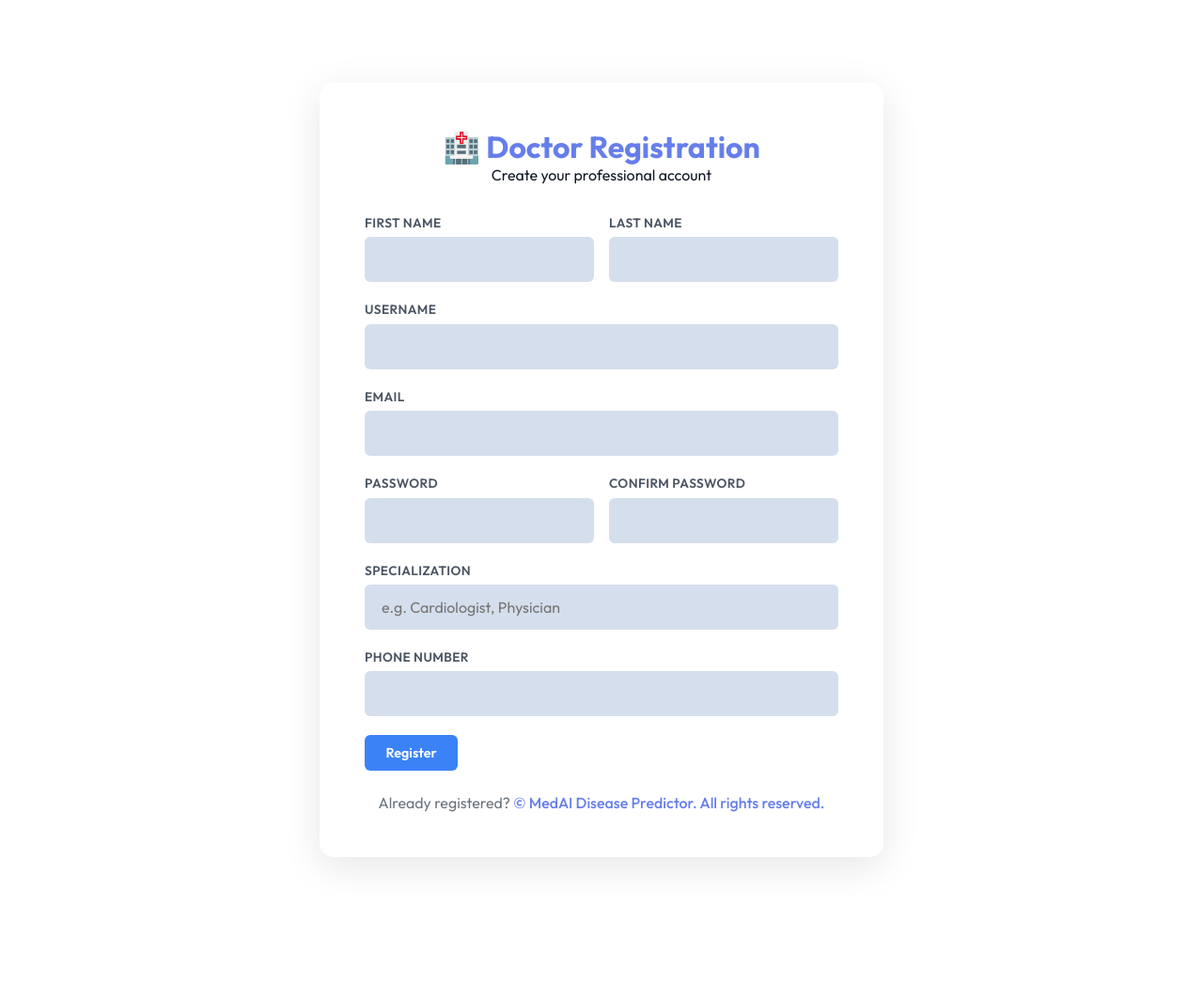
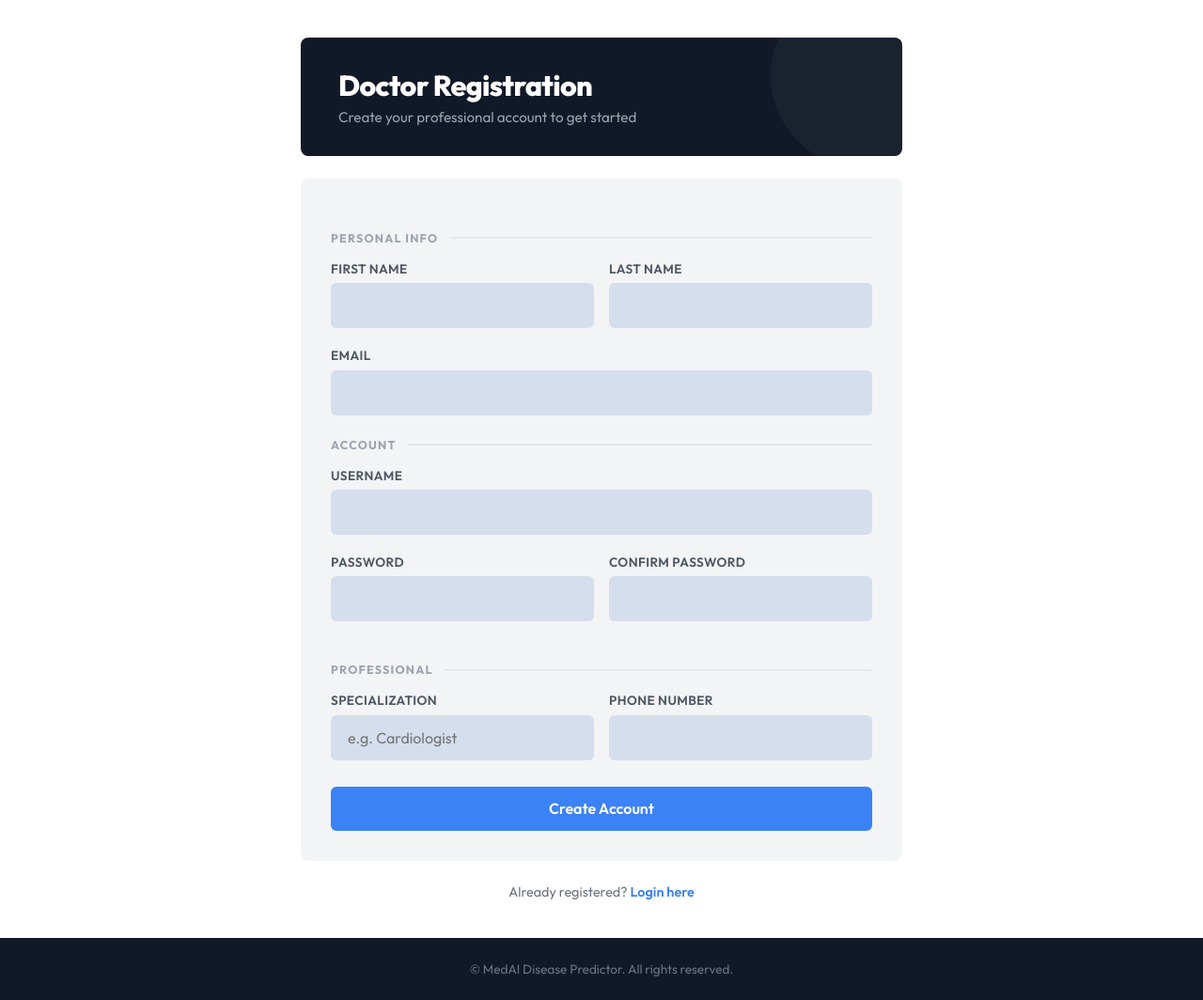
Before and after one commit to jadhavaryan403/AI-Disease-Predictor-using-Symptoms, a Django app: page /register/ in a window 1280 px wide. Shown: the whole page at 94% size. Before the commit the page ends 922 px from the top, so only its background shows below. Run offline with Django 5.2, Linux system fonts and the light colour scheme.

Commit message:
Frontend update

```diff
--- a/backend/prediction/templates/register.html
+++ b/backend/prediction/templates/register.html
@@ -1,65 +1,111 @@
 {% extends 'base.html' %}
 
-{% block title %}Register - AI Disease Predictor{% endblock %}
+{% block title %}Register - MedAI Disease Predictor{% endblock %}
 
 {% block extra_css %}
 <style>
-    .auth-container {
-        max-width: 600px;
-        margin: 3rem auto;
+    .register-wrap {
+        max-width: 640px;
+        margin: 0 auto;
     }
-    .auth-card {
-        background: white;
-        padding: 3rem;
-        border-radius: 15px;
-        box-shadow: 0 10px 40px rgba(0,0,0,0.1);
+
+    .register-header {
+        background: var(--fg);
+        border-radius: 8px;
+        padding: 2rem 2.5rem;
+        margin-bottom: 1.5rem;
+        position: relative;
+        overflow: hidden;
     }
-    .auth-header {
-        text-align: center;
-        margin-bottom: 2rem;
+
+    .register-header::after {
+        content: '';
+        position: absolute;
+        top: -60px; right: -60px;
+        width: 200px; height: 200px;
+        background: rgba(255,255,255,0.04);
+        border-radius: 50%;
     }
-    .auth-header h2 {
-        color: #667eea;
-        font-size: 2rem;
+
+    .register-header h1 {
+        font-size: 1.9rem;
+        font-weight: 800;
+        letter-spacing: -0.02em;
+        color: #fff;
+        margin-bottom: 0.3rem;
     }
+
+    .register-header p {
+        color: #9CA3AF;
+        font-size: 0.95rem;
+    }
+
     .form-row {
         display: grid;
         grid-template-columns: 1fr 1fr;
         gap: 1rem;
     }
-    .auth-link {
+
+    .section-divider {
+        font-size: 0.78rem;
+        font-weight: 700;
+        letter-spacing: 0.1em;
+        text-transform: uppercase;
+        color: #9CA3AF;
+        margin: 1.5rem 0 1rem;
+        display: flex;
+        align-items: center;
+        gap: 0.75rem;
+    }
+
+    .section-divider::after {
+        content: '';
+        flex: 1;
+        height: 2px;
+        background: var(--border);
+    }
+
+    .btn-full {
+        width: 100%;
+        justify-content: center;
+        padding: 0.85rem;
+        font-size: 1rem;
+        margin-top: 0.5rem;
+    }
+
+    .auth-footer-link {
         text-align: center;
         margin-top: 1.5rem;
-        color: #6c757d;
+        font-size: 0.9rem;
+        color: #6B7280;
     }
-    .auth-link a {
-        color: #667eea;
-        font-weight: 500;
+
+    .auth-footer-link a {
+        color: var(--primary);
+        font-weight: 600;
         text-decoration: none;
+    }
+
+    .auth-footer-link a:hover { text-decoration: underline; }
+
+    @media (max-width: 600px) {
+        .form-row { grid-template-columns: 1fr; }
     }
 </style>
 {% endblock %}
 
 {% block content %}
-<div class="auth-container">
-    <div class="auth-card">
-
-        <div class="auth-header">
-            <h2>🏥 Doctor Registration</h2>
-            <p>Create your professional account</p>
+<div class="register-wrap">
+    <div class="register-header">
+        <h1>Doctor Registration</h1>
+        <p>Create your professional account to get started</p>
     </div>
 
-        <!-- Django messages -->
-        {% if messages %}
-            {% for message in messages %}
-                <div class="alert alert-{{ message.tags }}">
-                    {{ message }}
-                </div>
-            {% endfor %}
-        {% endif %}
-
+    <div class="card">
         <form method="post">
             {% csrf_token %}
+
+            <div class="section-divider">Personal Info</div>
 
             <div class="form-row">
                 <div class="form-group">
@@ -73,46 +119,47 @@
             </div>
 
             <div class="form-group">
-                <label>Username</label>
-                <input type="text" name="username" class="form-control" required>
+                <label>Email</label>
+                <input type="email" name="email" class="form-control" required>
             </div>
 
+            <div class="section-divider">Account</div>
+
             <div class="form-group">
-                <label>Email</label>
-                <input type="email" name="email" class="form-control" required>
+                <label>Username</label>
+                <input type="text" name="username" class="form-control" required autocomplete="username">
             </div>
 
             <div class="form-row">
                 <div class="form-group">
                     <label>Password</label>
-                    <input type="password" name="password" class="form-control" required>
+                    <input type="password" name="password" class="form-control" required autocomplete="new-password">
                 </div>
                 <div class="form-group">
                     <label>Confirm Password</label>
-                    <input type="password" name="confirm_password" class="form-control" required>
+                    <input type="password" name="confirm_password" class="form-control" required autocomplete="new-password">
                 </div>
             </div>
 
+            <div class="section-divider">Professional</div>
+
+            <div class="form-row">
                 <div class="form-group">
                     <label>Specialization</label>
-                <input type="text" name="specialization" class="form-control"
-                       placeholder="e.g. Cardiologist, Physician" required>
+                    <input type="text" name="specialization" class="form-control" placeholder="e.g. Cardiologist" required>
                 </div>
-
                 <div class="form-group">
                     <label>Phone Number</label>
                     <input type="tel" name="phone" class="form-control" required>
                 </div>
-
-            <button type="submit" class="btn btn-primary w-100 mt-3">
-                Register
-            </button>
-        </form>
-
-        <div class="auth-link">
-            Already registered? <a href="{% url 'login' %}Login</a>
             </div>
 
+            <button type="submit" class="btn btn-primary btn-full">Create Account</button>
+        </form>
+    </div>
+
+    <div class="auth-footer-link">
+        Already registered? <a href="{% url 'login' %}">Login here</a>
     </div>
 </div>
 {% endblock %}
```
Lines whose indentation alone changed are shown as unchanged.
